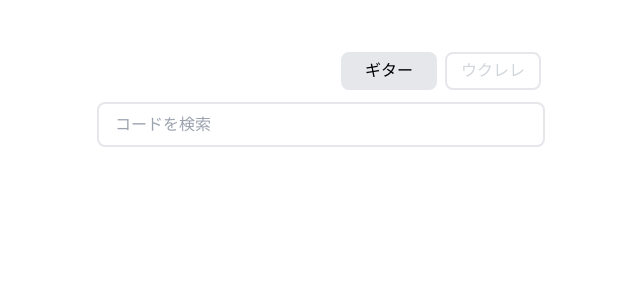
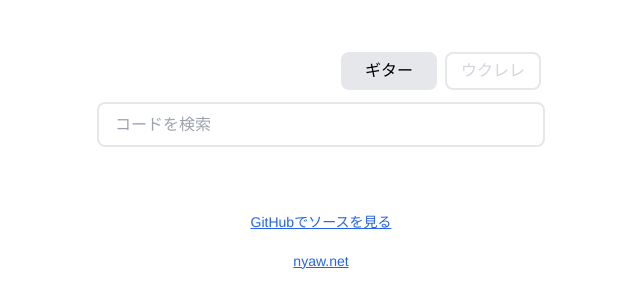
Before and after one commit to eudpna/chord-search, a Next.js app: page / in a window 1280 px wide. Shown: the top 308 px of the page, without its empty margins (319-959 px from the left). Built offline with nearby package versions, Linux system fonts and the light colour scheme; what @tombatossals/chords-db would draw is missing.

Commit message:
add link to github and nyaw.net

```diff
--- /dev/null
+++ b/components/A.tsx
@@ -0,0 +1,11 @@
+export const A: React.FC<{
+    href: string
+    inSite?: boolean
+    className?: string
+}> = (props) => {
+    const className = props.className ? props.className : ""
+    if (props.inSite) {
+        return <a href={props.href} className={"text-blue-600 underline visited:text-purple-600 " + className} rel="noopener noreferrer" >{props.children}</a>
+    }
+    return <a href={props.href} className={"text-blue-600 underline visited:text-purple-600 " + className} target="_blank" rel="noopener noreferrer" >{props.children}</a>
+}
--- a/components/g/UI/SearchBox.tsx
+++ b/components/g/UI/SearchBox.tsx
@@ -32,6 +32,6 @@ export const SearchBox: React.FC<{
 export function search(gctx: GCtx) {
     const results = getChords(gctx.state.instrument).search(gctx.state.q)
     console.log(results)
-    gctx.state.chords = results.slice(0, 20)
+    gctx.state.chords = results.slice(0, 10)
     gctx.state.theChord = null
 }
--- a/components/g/UI/UI.tsx
+++ b/components/g/UI/UI.tsx
@@ -1,5 +1,6 @@
 import React from "react";
 import { GCtx } from "../../../g/GCtx";
+import { A } from "../../A";
 import { InstrumentBtns } from "./InstrumentBtns";
 import { SearchBox } from "./SearchBox";
 import { SearchResults } from "./SearchResults";
@@ -8,11 +9,21 @@ export const UI: React.FC<{
     gctx: GCtx
 }> = (props) => {
     return <>
-    <div className="px-8 pb-24 mx-auto max-w-lg">
-            <InstrumentBtns gctx={props.gctx} />
-            <SearchBox gctx={props.gctx} />
-            <SearchResults gctx={props.gctx} />
-    </div>
+        <div className="px-8 pb-6 mx-auto max-w-lg">
+            <div className="pb-6">
+                <InstrumentBtns gctx={props.gctx} />
+                <SearchBox gctx={props.gctx} />
+                <SearchResults gctx={props.gctx} />
+            </div>
 
+            <div className="py-6 text-sm text-center">
+                <div>
+                    <A href="https://github.com/eudpna/chord-search">GitHubでソースを見る</A>
+                </div>
+                <div className="my-4">
+                    <A href="https://nyaw.net">nyaw.net</A>
+                </div>
+            </div>
+        </div>
     </>
 }
--- a/tailwind.config.js
+++ b/tailwind.config.js
@@ -2,5 +2,10 @@ module.exports = {
   purge: ['./pages/**/*.tsx', './components/**/*.tsx'],
   darkMode: false, // or 'media' or 'class'
   theme: {
-  }
+  },
+  variants: {
+    extend: {
+      textColor: ['visited'],
+    }
+  },
 }
```
